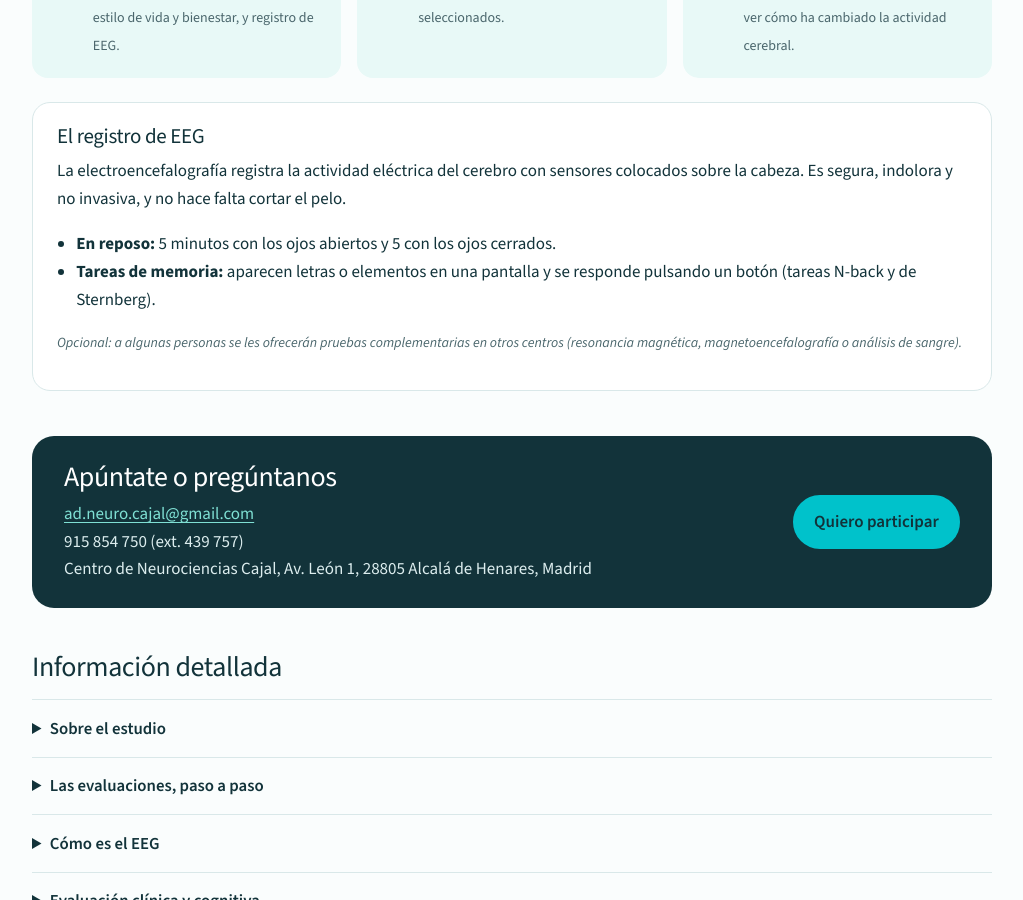
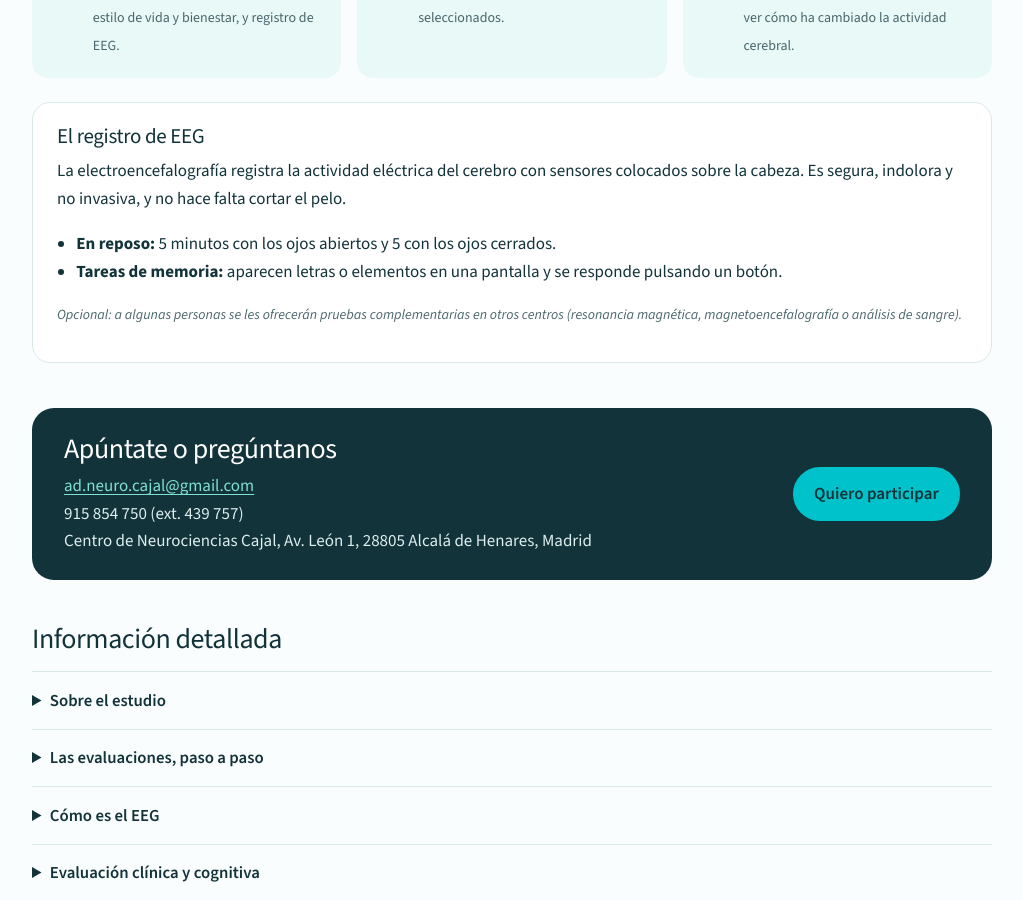
Before and after one commit to cajal-neuroimaging/cajal-neuroimaging.github.io, a Jekyll site: the page built from projects/alzheimer.html, in a window 1280 px wide and 900 px high, scrolled down 1400 px. Shown: the whole window, without its empty margins (72-1095 px from the left). Built offline with Jekyll 4.4.1, drawn with Linux system fonts in a browser that asks for light colours.

Commit message:
Alzheimer project: generic memory tasks
Co-Authored-By: Claude Opus 5.5 <noreply@anthropic.com>
Claude-Session: https://claude.ai/code/session_016qHx7xJtVuA2p8MXZK7uaB

```diff
--- a/projects/alzheimer.html
+++ b/projects/alzheimer.html
@@ -51,7 +51,7 @@ lede: ¿Quieres ayudar a prevenir el alzhéimer? Buscamos personas de 65 años o
     <p>La electroencefalografía registra la actividad eléctrica del cerebro con sensores colocados sobre la cabeza. Es segura, indolora y no invasiva, y no hace falta cortar el pelo.</p>
     <ul>
       <li><strong>En reposo:</strong> 5 minutos con los ojos abiertos y 5 con los ojos cerrados.</li>
-      <li><strong>Tareas de memoria:</strong> aparecen letras o elementos en una pantalla y se responde pulsando un botón (tareas N-back y de Sternberg).</li>
+      <li><strong>Tareas de memoria:</strong> aparecen letras o elementos en una pantalla y se responde pulsando un botón.</li>
     </ul>
     <p class="ad-note">Opcional: a algunas personas se les ofrecerán pruebas complementarias en otros centros (resonancia magnética, magnetoencefalografía o análisis de sangre).</p>
   </div>
@@ -90,7 +90,7 @@ lede: ¿Quieres ayudar a prevenir el alzhéimer? Buscamos personas de 65 años o
     <p>Se colocan varios electrodos sobre la cabeza con un gorro elástico. Puede ser de dos tipos:</p>
     <p><strong>EEG convencional.</strong> Se aplica un gel conductor en cada electrodo para asegurar un buen contacto. Al terminar te damos un producto para lavar el gel de la piel y el pelo.</p>
     <p><strong>EEG con electrodos secos.</strong> Menos electrodos y sin gel, así que la preparación es más rápida y cómoda, con la misma seguridad.</p>
-    <p>El registro dura alrededor de una hora, con descansos, y la preparación unos 30 minutos más. En la tarea N-back se pulsa un botón cuando aparece una letra objetivo o cuando la letra coincide con la que apareció una, dos o tres pantallas antes. En la tarea de Sternberg se memoriza un pequeño grupo de elementos y después se indica si un elemento nuevo formaba parte de él.</p>
+    <p>El registro dura alrededor de una hora, con descansos, y la preparación unos 30 minutos más. Las tareas de memoria son sencillas: aparecen letras o elementos en una pantalla y se responde pulsando un botón.</p>
   </details>
   <details>
     <summary>Evaluación clínica y cognitiva</summary>
```
